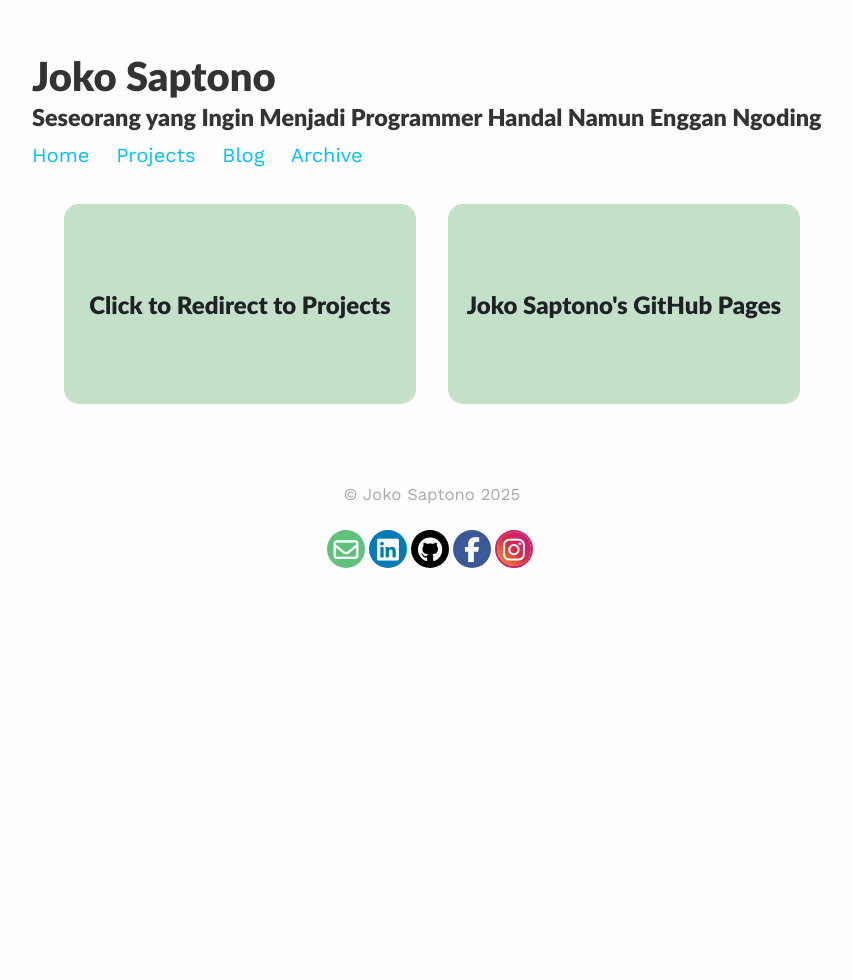
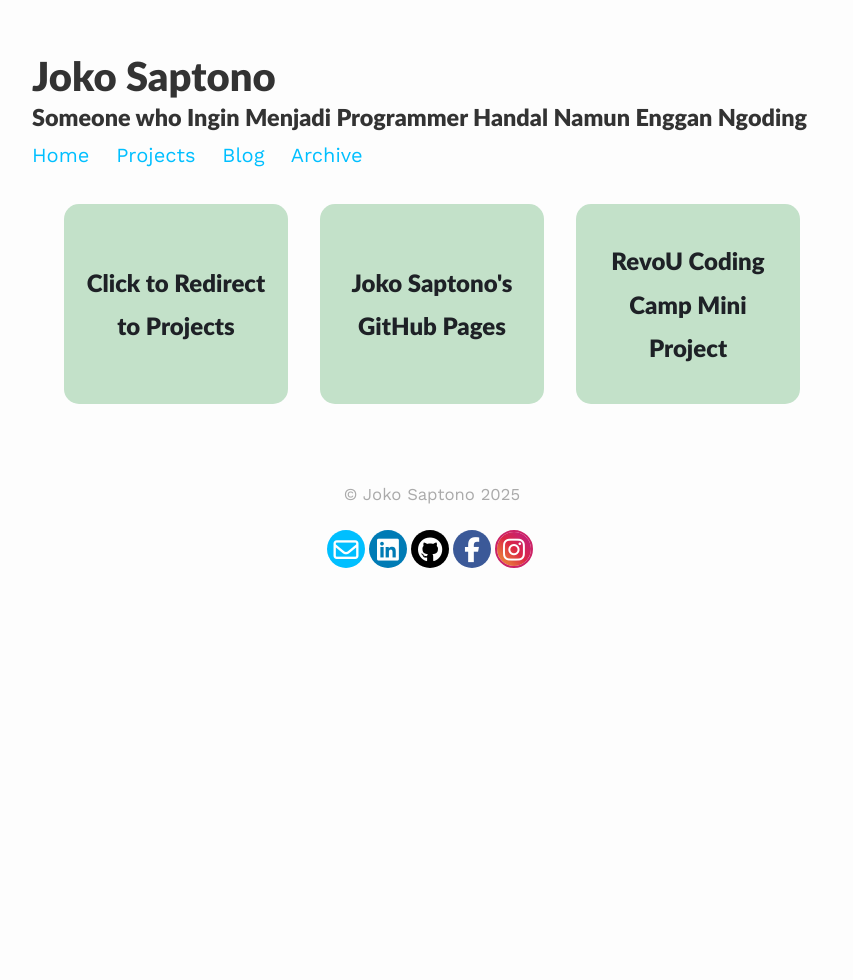
Before and after one commit to josapton/josapton.github.io, a Jekyll site: the page built from _pages/projects.md, in a window 1280 px wide. Shown: the whole page, without its empty margins (208-1061 px from the left). Built offline with Jekyll 4.4.1, drawn with Linux system fonts in a browser that asks for light colours.

Commit message:
Update projects

```diff
--- a/_config.yml
+++ b/_config.yml
@@ -1,7 +1,7 @@
 ### your site title here
 
 title: Joko Saptono
-description: Seseorang yang Ingin Menjadi Programmer Handal Namun Enggan Ngoding
+description: Someone who Ingin Menjadi Programmer Handal Namun Enggan Ngoding
 
 baseurl: "" #name of GitHub repository
 url: "https://josapton.github.io" #custom url to be used instead of GitHub repository
@@ -47,12 +47,9 @@ collections:
     output: true
     permalink: /projects/:name/
     order:
-      - shortProject.md
-      - longerProjectTitle.md
       - redirect.md
-      - project4.md
-      - project5.md
-      - project6.md
+      - my-gh-pages.md
+      - revou-coding-camp-mini-project.md
 
 sass:
   sass_dir: /assets/css/_sass
--- a/_includes/favicon.html
+++ b/_includes/favicon.html
@@ -1,8 +1,8 @@
 <!-- insert favicons, used https://realfavicongenerator.net/ -->
-<link rel="icon" type="image/png" href="/assets/favicon/favicon-96x96.png" sizes="96x96" />
-<link rel="icon" type="image/png" href="/assets/favicon/favicon-32x32.png" sizes="32x32" />
-<link rel="icon" type="image/png" href="/assets/favicon/favicon-16x16.png" sizes="16x16" />
-<link rel="icon" type="image/svg+xml" href="/assets/favicon/favicon.svg" />
-<link rel="shortcut icon" href="/assets/favicon/favicon.ico" />
-<link rel="apple-touch-icon" sizes="180x180" href="/assets/favicon/apple-touch-icon.png" />
-<link rel="manifest" href="/assets/favicon/site.webmanifest" />
+<link rel="icon" type="image/png" href="assets/favicon/favicon-96x96.png" sizes="96x96" />
+<link rel="icon" type="image/png" href="assets/favicon/favicon-32x32.png" sizes="32x32" />
+<link rel="icon" type="image/png" href="assets/favicon/favicon-16x16.png" sizes="16x16" />
+<link rel="icon" type="image/svg+xml" href="assets/favicon/favicon.svg" />
+<link rel="shortcut icon" href="assets/favicon/favicon.ico" />
+<link rel="apple-touch-icon" sizes="180x180" href="assets/favicon/apple-touch-icon.png" />
+<link rel="manifest" href="assets/favicon/site.webmanifest" />
--- a/assets/css/_sass/footer-social.scss
+++ b/assets/css/_sass/footer-social.scss
@@ -75,13 +75,13 @@
 }
 
 .rounded-social-buttons .social-button.email {
-  background: #60c17d;
+  background: #00bfff;
 }
 
 .rounded-social-buttons .social-button.email:hover, .rounded-social-buttons .social-button.email:focus {
-  color: #60c17d;
+  color: #00bfff;
   background: #fefefe;
-  border-color: #000000;
+  border-color: #00bfff;
 }
 
 .rounded-social-buttons .social-button.orcid {
```
Also changed, not shown: _projects/my-gh-pages.md (+1 -1 lines), _projects/revou-coding-camp-mini-project.md (added, +59 -0 lines), index.md (+6 -6 lines), assets/favicon/android-chrome-192x192.png (renamed from assets/favicon/web-app-manifest-192x192.png), assets/favicon/android-chrome-512x512.png (renamed from assets/favicon/web-app-manifest-512x512.png), assets/favicon/site.webmanifest.
